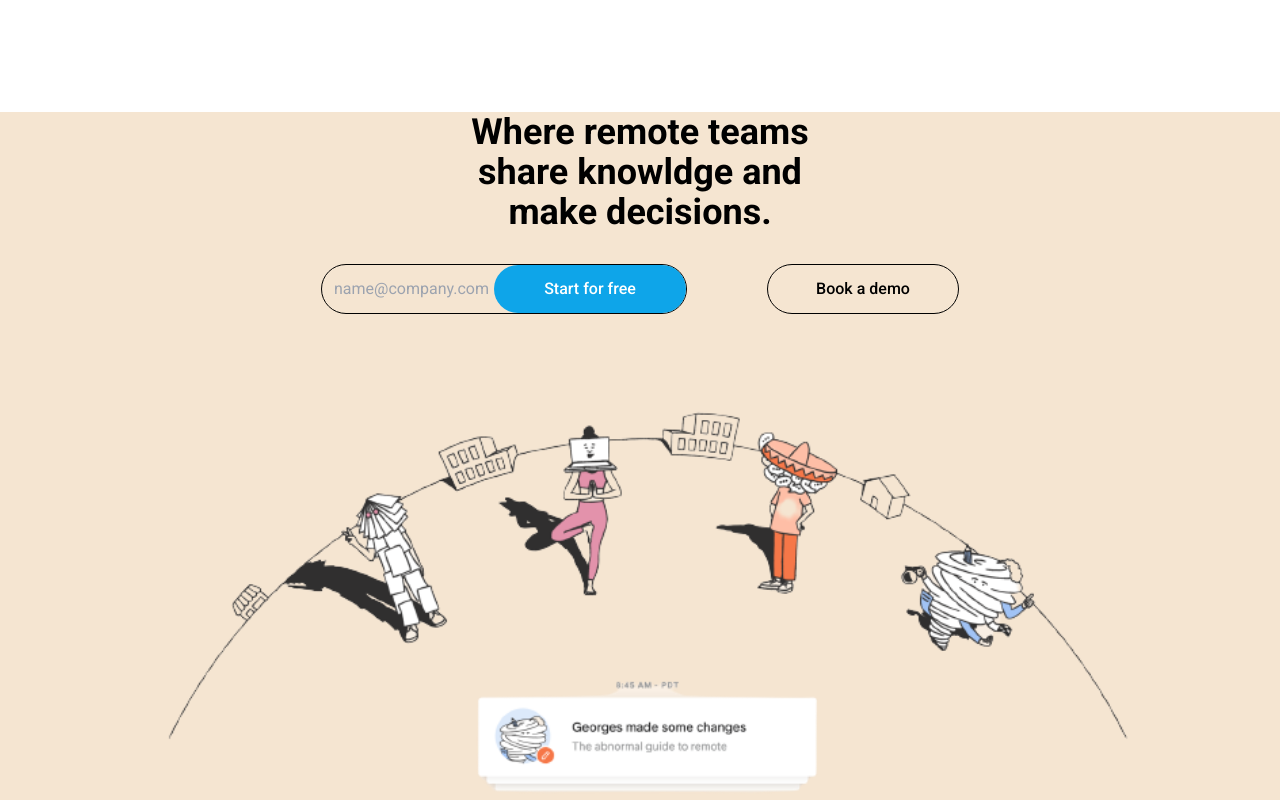
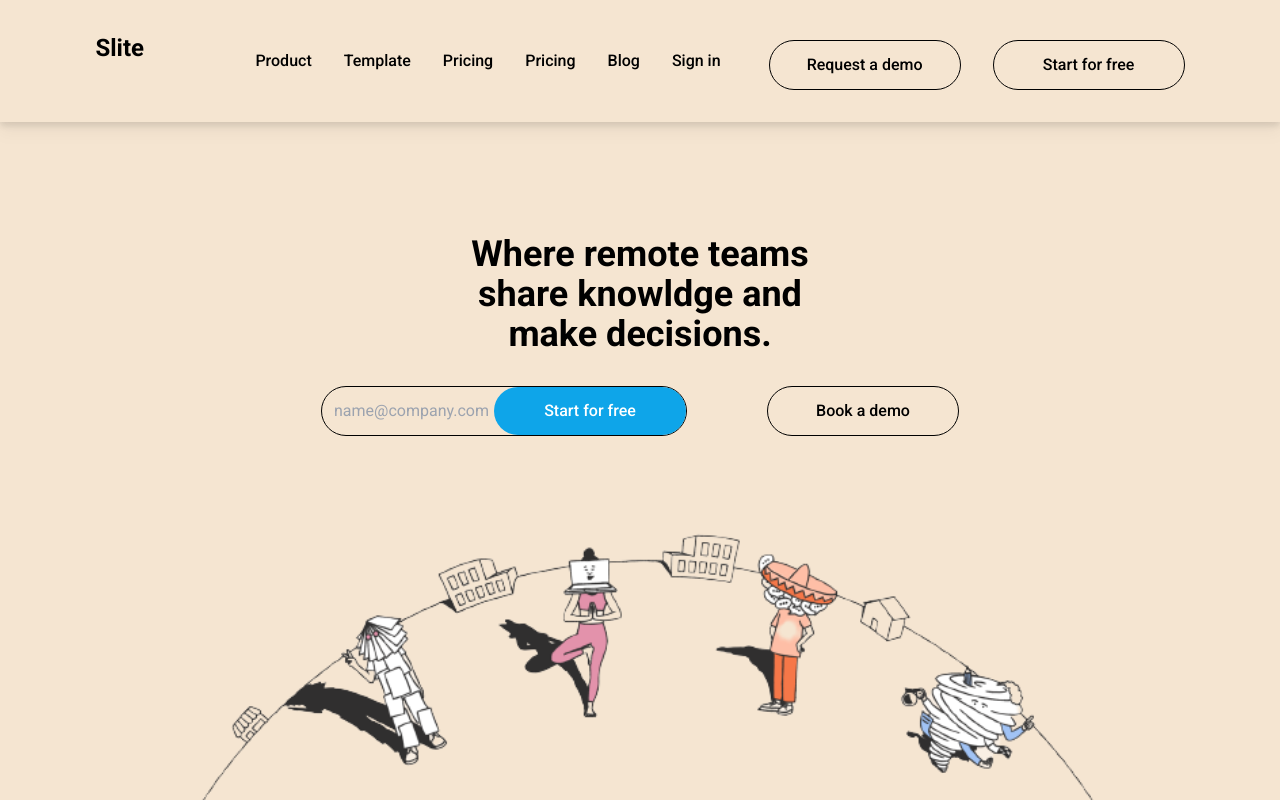
Before and after one commit to Faizarabhi/MyTest, a Vue app: page / in a window 1280 px wide. Shown: the top 800 px of the page. Built offline with nearby package versions, Linux system fonts and the light colour scheme; a web font is replaced by a local one.

Commit message:
change comportement layout

```diff
--- a/src/components/nav-bar.vue
+++ b/src/components/nav-bar.vue
@@ -1,31 +1,33 @@
 <template>
   <div class="w-full flex flex-col lg:flex-row justify-evenly p-8 drop-shadow-lg bg-[#f5e5d1]">
     <div class="font-bold text-2xl items-center">
-        <router-link to="/">Slite</router-link>
+      <a  to="/">Slite</a>
     </div>
     <div class="flex flex-col  lg:flex-row  items-center lg:ml-8">
       <div class="flex lg:flex-row flex-col font-medium py-2 ">
-          <router-link class="my-4 lg:my-0 lg:mx-4" to="/">Product</router-link>
-          <router-link class="my-4 lg:my-0 lg:mx-4" to="/">Template</router-link>
-          <router-link class="my-4 lg:my-0 lg:mx-4" to="/">Pricing</router-link>
-          <router-link class="my-4 lg:my-0 lg:mx-4" to="/">Pricing</router-link>
-          <router-link class="my-4 lg:my-0 lg:mx-4" to="/">Blog</router-link>
-          <router-link class="my-4 lg:my-0 lg:mx-4" to="/">Sign in</router-link>
+        <a  class="my-4 lg:my-0 lg:mx-4" to="/">Product</a>
+        <a  class="my-4 lg:my-0 lg:mx-4" to="/">Template</a>
+        <a  class="my-4 lg:my-0 lg:mx-4" to="/">Pricing</a>
+        <a  class="my-4 lg:my-0 lg:mx-4" to="/">Pricing</a>
+        <a  class="my-4 lg:my-0 lg:mx-4" to="/">Blog</a>
+        <a  class="my-4 lg:my-0 lg:mx-4" to="/">Sign in</a>
       </div>
       <div class="flex lg:flex-row flex-col  mt-2">
-          <router-link>
+        <a>
           <buttonBlue text="Request a demo" />
-          </router-link>
-          <router-link>
+        </a>
+        <a>
           <buttonBlue color="" text="Start for free" />
-          </router-link>
+        </a>
       </div>
     </div>
   </div>
 </template>
+
+
 <script>
-import buttonBlue from './Button/button-blue.vue'
 
+import buttonBlue from '../components/Button/button-blue.vue'
 export default {
     components: {
         buttonBlue,
--- a/src/layouts/homeLayouts.vue
+++ b/src/layouts/homeLayouts.vue
@@ -1,9 +1,9 @@
 <template>
     <div>
-        <!-- <navBar /> -->
+        <navBar />
 
         <slot>
-            <LandingPage />
+            <!-- <LandingPage /> -->
         </slot>
 
         <fooTer />
@@ -12,12 +12,12 @@
 <script>
 import navBar from '../components/nav-bar.vue';
 import fooTer from '../components/foo-ter.vue';
-import LandingPage from '../pages/LandingPage.vue'
+// import LandingPage from '../pages/LandingPage.vue'
 export default {
     components: {
         navBar,
         fooTer,
-        LandingPage
+        // LandingPage
     }
 
 };
--- a/src/pages/LandingPage.vue
+++ b/src/pages/LandingPage.vue
@@ -1,4 +1,5 @@
 <template>
+  <HomeLayouts>
   <mainPage />
   <productView />
   <discussionView />
@@ -6,6 +7,7 @@
   <priceView />
   <teamSay />
   <templateView />
+  </HomeLayouts>
 </template>
 
 <script>
@@ -16,6 +18,8 @@ import teamSay from '../components/Home/team-section.vue';
 import communicationView from '../components/Home/communication-section.vue';
 import templateView from '../components/Home/template-section.vue';
 import priceView from '../components/Home/price-section.vue';
+import homeLayouts from '../layouts/homeLayouts.vue';
+import HomeLayouts from '../layouts/homeLayouts.vue';
 export default {
   components: {
     mainPage,
@@ -25,6 +29,7 @@ export default {
     communicationView,
     templateView,
     priceView,
-  }
+    HomeLayouts
+}
 }
 </script>
```
Also changed, not shown: src/router/index.js (+7 -7 lines). Lines whose indentation alone changed are shown as unchanged.
